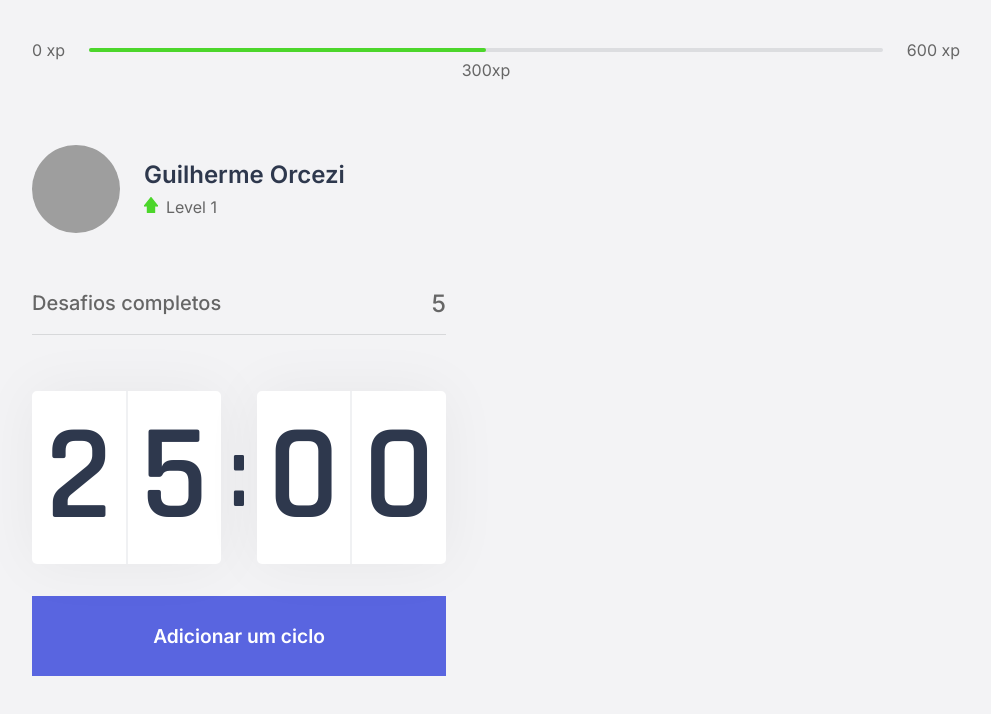
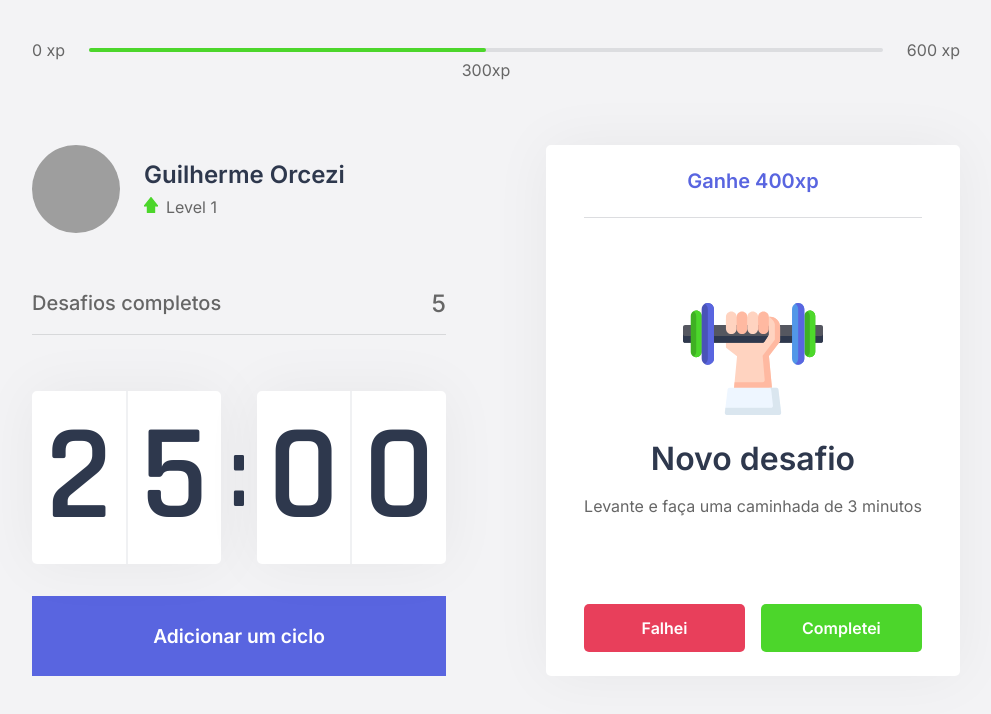
Before and after one commit to guilhermeorcezi/moveit, a Next.js app: page / in a window 1280 px wide. Shown: the top 714 px of the page, without its empty margins (144-1135 px from the left). Built offline with nearby package versions, Linux system fonts and the light colour scheme; grey boxes are pictures that could not be loaded.

Commit message:
feat: ChallengeBox component

```diff
--- /dev/null
+++ b/src/components/ChallengeBox/index.tsx
@@ -0,0 +1,49 @@
+
+import {
+  Container,
+  ChallengeNotActive,
+  Row,
+  ChallengeActive,
+  Header,
+  Main,
+  Footer,
+} from './styles'
+
+export default function ChallengeBox(){
+  const hasActiveChallenge = true;
+
+  return (
+    <Container>
+      {hasActiveChallenge ? (
+      <ChallengeActive>
+        <Header>Ganhe 400xp</Header>
+
+        <Main>
+          <img src="/icons/body.svg" alt="Challenge"/>
+          <strong>Novo desafio</strong>
+          <p>Levante e faça uma caminhada de 3 minutos</p>
+        </Main>
+
+        <Footer>
+          <button>Falhei</button>
+
+          <button>Completei</button>
+        </Footer>
+
+      </ChallengeActive> ) : (
+
+        <ChallengeNotActive>
+          <strong>Finalize um ciclo para receber um desafio</strong>
+
+        <Row>
+          <img src="icons/level-up.svg" alt="Level up"/>
+          <p>
+            Avance de nível completando os desafios.
+          </p>
+        </Row>
+        </ChallengeNotActive>
+      )}
+
+    </Container>
+  )
+}
--- /dev/null
+++ b/src/components/ChallengeBox/styles.ts
@@ -0,0 +1,126 @@
+import styled from 'styled-components';
+
+export const Container = styled.div`
+height:100%;
+
+background: var(--white);
+border-radius:5px;
+box-shadow:0 0 60px rgba(0, 0, 0, 0.05);
+padding:1.5rem 2rem;
+
+display:flex;
+flex-direction:column;
+align-items:center;
+justify-content:center;
+
+text-align:center;
+
+`;
+
+export const ChallengeNotActive = styled.div`
+display:flex;
+flex-direction:column;
+align-items:center;
+justify-content:center;
+max-width:70%;
+
+
+strong{
+  font-size:1.5rem;
+  font-weight:500;
+  line-height:1.4;
+}
+
+p{
+  text-align:left;
+  line-height:1.5;
+
+}
+
+img{
+  margin-right:1rem;
+  max-width:10%;
+}
+`;
+
+
+export const Row = styled.div`
+display:flex;
+flex-direction:row;
+align-items:center;
+justify-content:center;
+
+margin-top:3rem;
+
+`;
+
+export const ChallengeActive = styled.div`
+  height:100%;
+
+  display:flex;
+  flex-direction:column;
+`;
+
+export const Header = styled.div`
+  color: var(--blue);
+  font-weight:600;
+  font-size:1.25rem;
+  padding:0 2rem 1.5rem;
+  border-bottom:1px solid var(--gray-line);
+`;
+
+export const Main = styled.main`
+  flex:1;
+  display:flex;
+  flex-direction:column;
+  align-items:center;
+  justify-content:center;
+
+strong{
+  font-size:2rem;
+  font-weight:600;
+  color: var(--title);
+  margin:1.5rem 0 1rem;
+}
+
+p{
+  line-height:1.5
+}
+`;
+
+export const Footer = styled.footer`
+  display:grid;
+  grid-template-columns:1fr 1fr;
+  gap: 1rem;
+
+button{
+  height:3rem;
+
+  display:flex;
+  align-items:center;
+  justify-content:center;
+
+  border:0;
+  border-radius:5px;
+
+  color: var(--white);
+
+  font-size:1rem;
+  font-weight:600;
+
+  transition: filter 0.2s
+}
+
+button:hover{
+  filter: brightness(0.9);
+}
+
+button:first-child{
+  background: var(--red);
+}
+
+button:last-child{
+  background: var(--green);
+}
+
+`;
--- a/src/pages/index.tsx
+++ b/src/pages/index.tsx
@@ -1,5 +1,6 @@
 import ExperienceBar from '../components/ExperienceBar'
 import CompletedChallenges from '../components/CompletedChallenges'
+import ChallengeBox from '../components/ChallengeBox'
 import { Profile } from '../components/Profile'
 import {Container, Section, ItemContainer} from '../styles/pages/Index'
 import Countdown from '../components/Countdown'
@@ -16,7 +17,9 @@
         <Countdown/>
       </ItemContainer>
 
-      <ItemContainer></ItemContainer>
+      <ItemContainer>
+        <ChallengeBox/>
+      </ItemContainer>
     </Section>
     </Container>
   )
```
